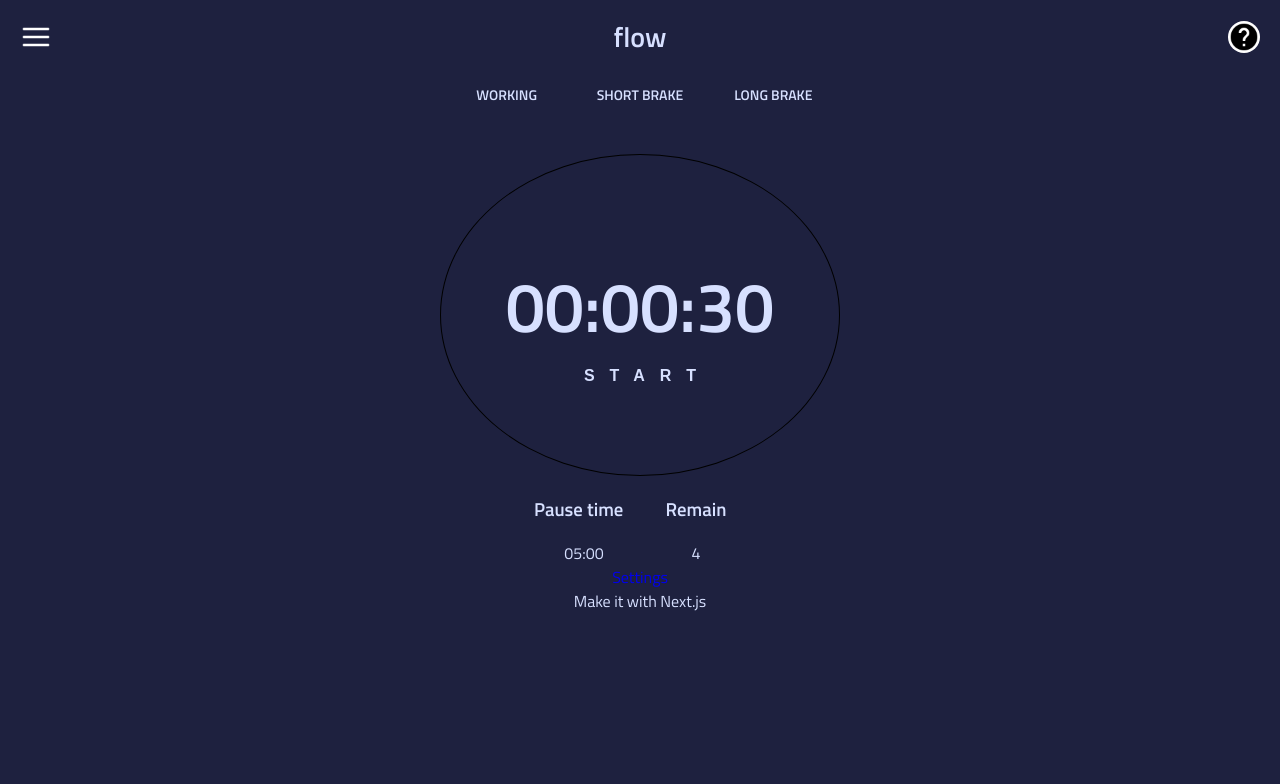
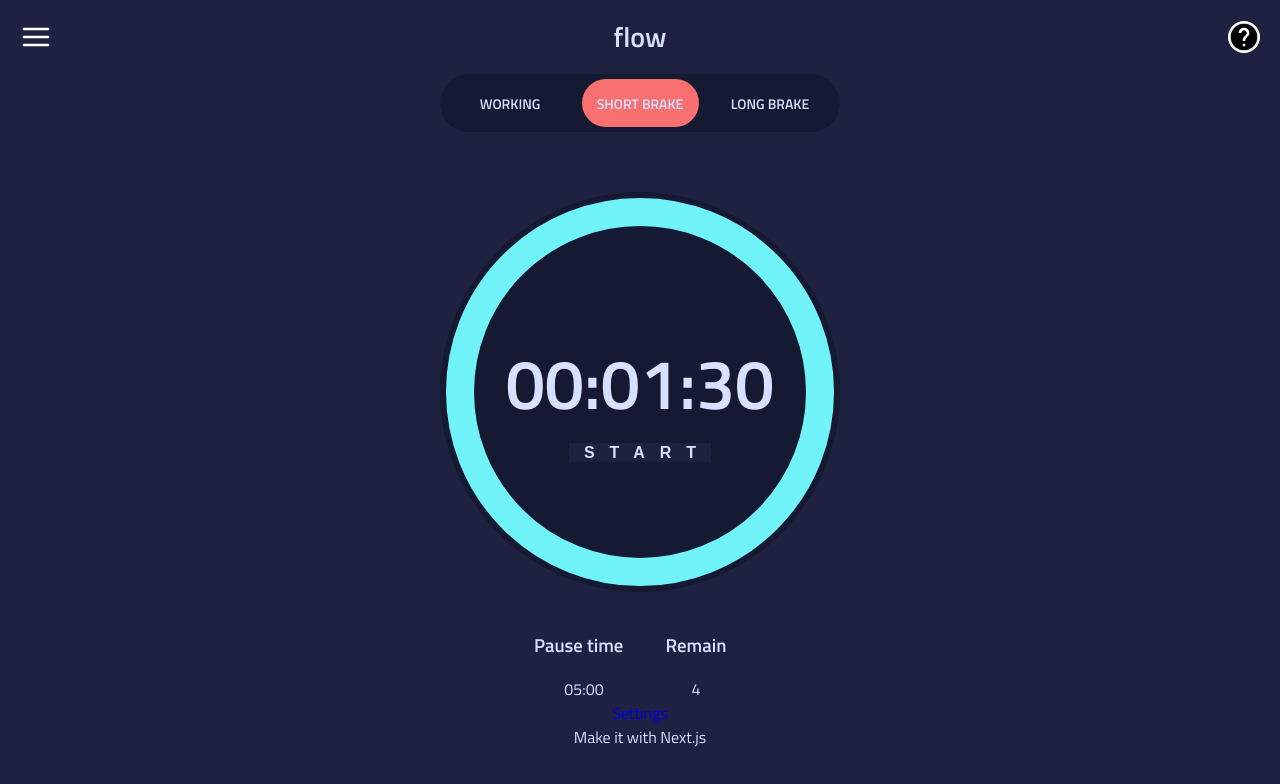
Before and after one commit to hectormoba/flow-app, a Next.js app: page / in a window 1280 px wide. Shown: the top 784 px of the page. Built offline with nearby package versions, Linux system fonts and the light colour scheme.

Commit message:
added styling and svg circle for animated countdown. We added a test props which final purpose is to be a form state for time values

```diff
--- a/components/layouts/home/HomeLayout.js
+++ b/components/layouts/home/HomeLayout.js
@@ -1,15 +1,11 @@
 import Header from 'components/header/Header';
 import Footer from 'components/footer/Footer';
-import CountDown from 'public/countdown.mp3';
-import Bip from 'public/bip.mp3'
 
 export default function HomeLayout({ children }) {
   return(
     <>
       <Header />
         <main className="main">{children}</main>
-        <audio id="countdown" src={CountDown} />
-        <audio id="bip" src={Bip} />
       <Footer />
     </>
   )
--- a/components/slider/Slider.js
+++ b/components/slider/Slider.js
@@ -1,16 +1,38 @@
 import styles from './slider.module.scss'
 
-export default function Slider(){
+export default function Slider(props){
+  const {isActive, isFreeTimeOn, seconds} = props;
+
+  let sliderWorking, sliderShortBrake, sliderLongBrake;
+
+  if(isActive) {
+    sliderWorking =`${styles.slider} active`;
+    sliderShortBrake =`${styles.slider}`;
+    sliderLongBrake =`${styles.slider}`;
+  }
+  if(isActive && isFreeTimeOn ) {
+    sliderWorking =`${styles.slider}`;
+    sliderShortBrake =`${styles.slider} `;
+    sliderLongBrake =`${styles.slider} active`;
+  }
+
+  if(!isActive && !isFreeTimeOn && seconds > 0 ) {
+    sliderWorking =`${styles.slider}`;
+    sliderShortBrake =`${styles.slider} active`;
+    sliderLongBrake =`${styles.slider}`;
+  }
+
+
   return (
     <section className={styles.section_wrapper}>
-      <div className={styles.slider}>
-        <span className={`${styles.slider_item} font-m`}>working</span>
+      <div className={sliderWorking}>
+        <span className="font-m">working</span>
       </div>
-      <div className={styles.slider}>
-        <span className={`${styles.slider_item} font-m`}>short brake</span>
+      <div className={sliderShortBrake}>
+        <span className="font-m">short brake</span>
       </div>
-      <div className={styles.slider}>
-        <span className={`${styles.slider_item} font-m`}>long brake</span>
+      <div className={sliderLongBrake}>
+        <span className="font-m">long brake</span>
       </div>
     </section>
   )
--- a/components/slider/slider.module.scss
+++ b/components/slider/slider.module.scss
@@ -1,8 +1,11 @@
 .section_wrapper {
-  height: 5vh;
+  height: 6vh;
   margin-bottom: $xl-spacing;
+  padding: 5px;
   display: flex;
   justify-content: space-around;
+  border-radius: 50px;
+  background-color: $accent-bg;
 }
 
 .slider {
@@ -10,4 +13,5 @@
   display: flex;
   justify-content: center;
   align-items: center;
+  border-radius: 50px;
 }
--- a/components/timer/Timer.js
+++ b/components/timer/Display.js
@@ -6,6 +6,11 @@ export default function Timer(props){
   const { seconds, minutes, hours, startStop, isActive } = props;
   const [ pauseCount , setPauseCount ] = useState(4)
   const [ isActivePause, setIsActivePause ] = useState (false);
+
+  let strokeHash = {
+    strokeDasharray: '283 283'
+  }
+
 
 
   const handleClick = () => {
@@ -23,10 +28,6 @@ export default function Timer(props){
     }
   }
 
-  useEffect(() => {
-
-  },[])
-
   let time = "00:00:00"
 
 
@@ -43,6 +44,21 @@ export default function Timer(props){
   return(
     <>
       <section className={`${styles.timer} font-xlplus`}>
+        <svg className={styles.timer__svg} viewBox="0 0 100 100" xmlns="http://www.w3.org/2000/svg">
+          <g className={styles.timer__circle}>
+          <path
+            id="base-timer-path-remaining"
+            className={styles["timer__circle-path"]}
+            style={strokeHash}
+            d="
+              M 50, 50
+              m -45, 0
+              a 45,45 0 1,0 90,0
+              a 45,45 0 1,0 -90,0
+            "
+          />
+          </g>
+         </svg>
         <h1 className={styles.timer__numbers}>{time}</h1>
         <button onClick={handleClick} className={`${styles.timer__button} font-l`}>{isActive ? "Pause" : "Start"}</button>
       </section>
--- a/components/timer/PauseCounter.js
+++ b/components/timer/PauseCounter.js
@@ -5,8 +5,6 @@ export default function PauseCounter(props){
   const { isActivePause, pauseCount, setIsActivePause } = props;
   const [ pauseMinutes, setPauseMinutes ] = useState(5);
   const [ pauseSeconds, setPauseSeconds ] = useState(0);
-
-  console.log(isActivePause);
 
   useEffect(() => {
     let interval = null;
--- a/components/timer/timer.module.scss
+++ b/components/timer/timer.module.scss
@@ -1,13 +1,36 @@
+@import "variables.scss";
+
 .timer {
+  position: relative;
+
   max-width: 100%;
-  min-height: 30vh;
-  padding: $xl-spacing;
+  min-height: 45vh;
   display: flex;
   flex-direction: column;
+  justify-content: center;
   align-items: center;
-  justify-content: center;
-  border: 1px solid black;
+  padding: $xl-spacing 0;
+}
+
+.timer__svg {
+  position: absolute;
+  z-index: -1;
   border-radius: 50%;
+  background-color: $accent-bg;
+  transform: scaleX(-1);
+}
+
+.timer__circle {
+  fill: none;
+}
+
+.timer__circle-path {
+  stroke: $secondary-action;
+  stroke-width: 7px;
+  stroke-linecap: round;
+  transform: rotate(90deg);
+  transform-origin: center;
+  transition: 1s linear all;
 }
 
 .timer__numbers {
--- a/lib/clock/Clock.js
+++ b/lib/clock/Clock.js
@@ -1,14 +1,20 @@
-import { useEffect, useState } from 'react';
-import Timer from 'components/timer/Timer'
+import { useEffect, useState, useRef } from 'react';
+import Display from 'components/timer/Display'
+import Slider from "components/slider/Slider"
+import CountDown from 'public/countdown.mp3';
+import Bip from 'public/bip.mp3';
 
 export default function Clock(props) {
   const [ seconds, setSeconds ] = useState(30);
-  const [ minutes, setMinutes ] = useState(0);
+  const [ minutes, setMinutes ] = useState(1);
   const [ hours, setHours ] = useState(0);
   const [ isActive, setIsActive ] = useState(false)
   const [ freeTime, setFreeTime ] = useState(1);
-  const [isFreeTimeOn, setIsFreeTimeOn ] = useState(false)
+  const [isFreeTimeOn, setIsFreeTimeOn ] = useState(false);
 
+  const { string } = props;
+
+  console.log(string)
   const startStop = () => {
     setIsActive(!isActive);
   }
@@ -55,19 +61,20 @@ export default function Clock(props) {
     return () => clearInterval(interval)
   },[isActive, seconds, minutes, hours])
 
-  useEffect(() => {
-    if(seconds === 10 && minutes === 0 && hours === 0) {
-      playCountDown();
-    }
-  })
-
   return (
-    <Timer
+    <>
+    <Slider
+      isActive={isActive}
+      isFreeTimeOn={isFreeTimeOn}
+      seconds={seconds}
+    />
+    <Display
       startStop={startStop}
       isActive={isActive}
       seconds={seconds}
       minutes={minutes}
       hours={hours}
     />
+    </>
   )
 }
--- a/pages/_app.js
+++ b/pages/_app.js
@@ -1,7 +1,9 @@
 import 'styles/main.scss';
+import { useState } from 'react';
 
 export default function MyApp({ Component, pageProps }) {
   const getLayout = Component.getLayout || ((page) => page);
+  const [hello, setHello] = useState("hello")
 
-  return getLayout(<Component {...pageProps} />);
-};
+  return getLayout(<Component {...pageProps} string={hello} />);
+};3
--- a/pages/index.js
+++ b/pages/index.js
@@ -1,12 +1,11 @@
 import HomeLayout from "components/layouts/home/HomeLayout";
-import Slider from "components/slider/Slider"
 import Clock from "lib/clock/Clock";
 
-export default function HomePage() {
+export default function HomePage(props) {
+  const { string } = props;
   return (
     <>
-      <Slider />
-      <Clock />
+      <Clock string={string}/>
     </>
   )
 }
--- a/styles/_variables.scss
+++ b/styles/_variables.scss
@@ -36,10 +36,10 @@ $neg-letter-spacing: -5px;
 
 $main-bg: #1e213f;
 $modal-bg: #4a4d65;
+$accent-bg: #161932;
 $option-bg: #eff1fa;
 $main-action: #f87070;
 $secondary-action: #70f3f8;
-$option-selected: #161932;
 $font-color: #d7e0ff;
 
 /* TEXT AND TITLES */
--- a/styles/main.scss
+++ b/styles/main.scss
@@ -36,6 +36,10 @@
   z-index: 1;
 }
 
+.active {
+  background-color: $main-action;
+}
+
 /* Global resets */
 
 body {
```
Also changed, not shown: pages/settings.js (+6 -5 lines).
